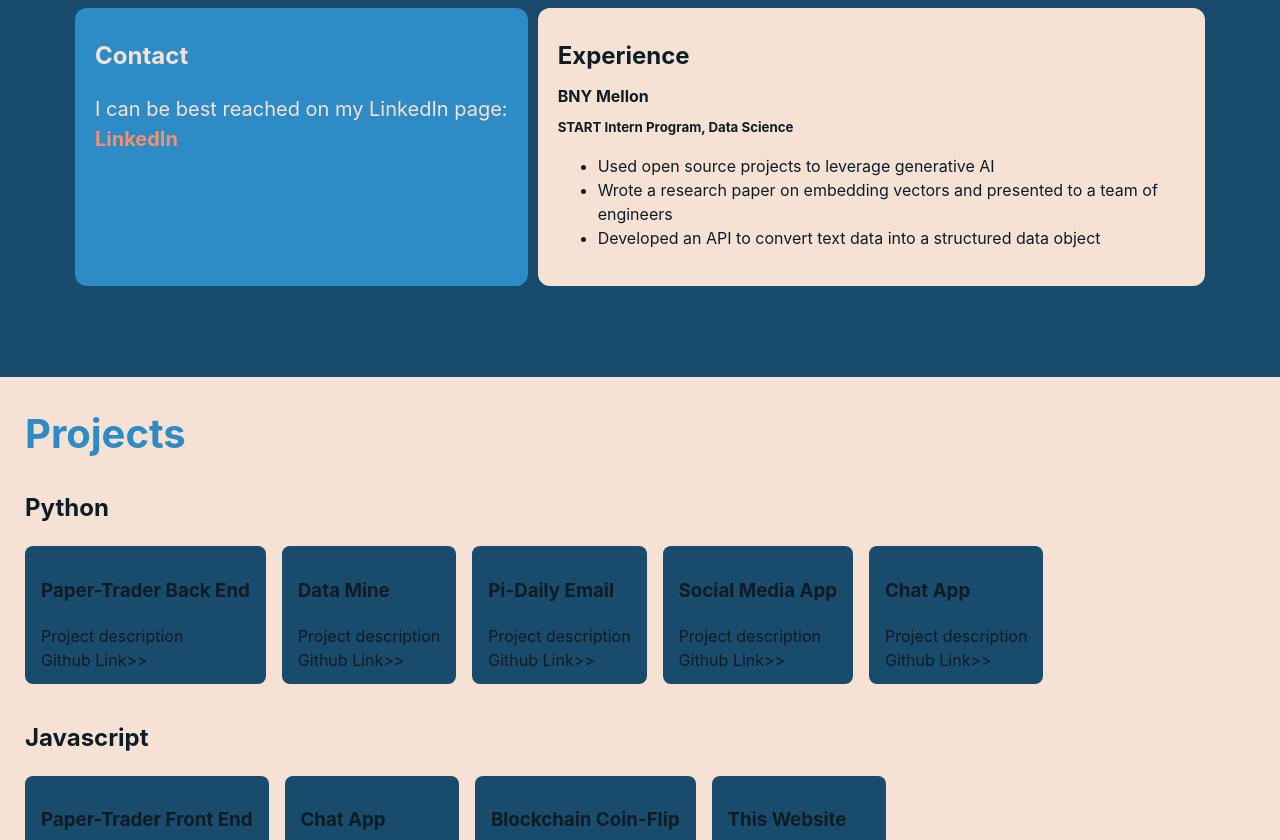
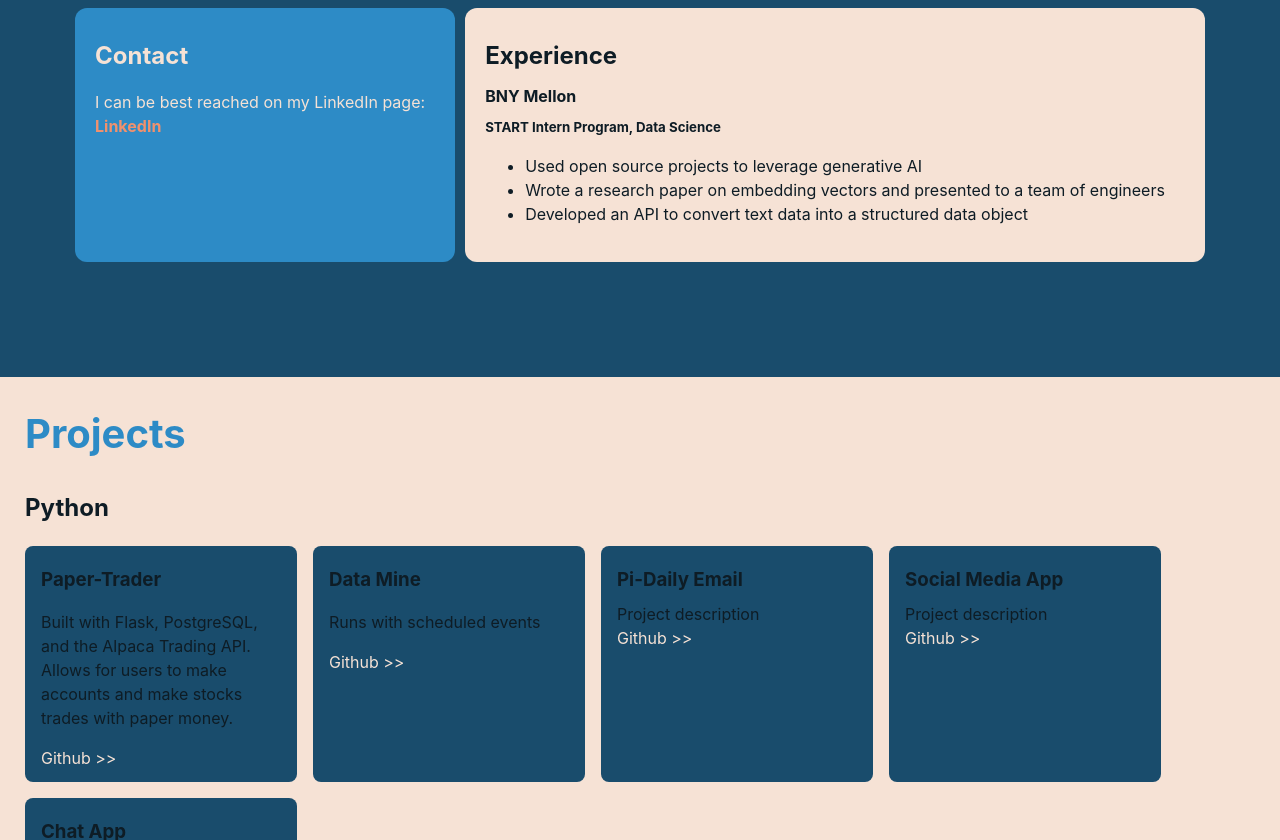
Before and after one commit to rdawson46/vue-portfolio, a Vue app: page / in a window 1280 px wide. Shown: the part 1960-2800 px from the top of the page. Built offline with nearby package versions, Linux system fonts and the light colour scheme.

Commit message:
added styling to sections

```diff
--- a/src/components/About.vue
+++ b/src/components/About.vue
@@ -28,7 +28,6 @@
 
 p{
     text-indent: 2rem;
-    font-size: 1.25rem;
 }
 
 h1{
--- a/src/components/Navbar.vue
+++ b/src/components/Navbar.vue
@@ -7,7 +7,7 @@ onMounted(()=>{
 
         const nav = document.getElementById('navbar');
 
-        if(height >= 15){
+        if(height >= 5){
             nav.classList.add('filledNav');
         } else{
             nav.classList.remove('filledNav')
@@ -54,7 +54,7 @@ nav{
     height: 4.25rem;
     /* line-height: calc(75px/2); */
     line-height: calc(4.25rem/2);
-    transition: all 450ms ease-in;
+    transition: all 250ms ease-in;
 }
 
 .filledNav{
@@ -108,7 +108,7 @@ nav svg:hover, i:hover{
 nav ul{
     float: right;
     /* margin-right: 30px; */
-    /* margin: 1rem 1.5rem 1rem 0; */
+    margin: 1rem 1.5rem 1rem 0;
     list-style: none;
 }
 
--- a/src/components/Projects.vue
+++ b/src/components/Projects.vue
@@ -1,29 +1,34 @@
-<script setup></script>
+<script setup>
+import { ref } from 'vue';
+
+
+const index = ref(0);
+
+</script>
 
 <template>
     <div class="section">
         <h1>Projects</h1>
 
-        <div class="language">
+        <div class="language" v-if='index == 0'>
             <h2>Python</h2>
-            <div class="project-container">
-                <div class="project">
-                    <h3>Paper-Trader Back End</h3>
+            <div class="project-container" >
+                <div class="project" >
+                    <h3>Paper-Trader</h3>
 
-                    Project description
+                    <p>
+                        Built with Flask, PostgreSQL, and the Alpaca Trading API.
+                        Allows for users to make accounts and make stocks trades with paper money.
+                    </p>
 
-                    <br>
-
-                    <a href="">Github Link>></a>
+                    <a href="">Github >></a>
                 </div>
                 <div class="project">
                     <h3>Data Mine</h3>
 
-                    Project description
+                    <p>Runs with scheduled events</p>
 
-                    <br>
-
-                    <a href="">Github Link>></a>
+                    <a href="">Github >></a>
                 </div>
                 <div class="project">
                     <h3>Pi-Daily Email</h3>
@@ -32,7 +37,7 @@
 
                     <br>
 
-                    <a href="">Github Link>></a>
+                    <a href="">Github >></a>
                 </div>
                 <div class="project">
                     <h3>Social Media App</h3>
@@ -41,7 +46,7 @@
 
                     <br>
 
-                    <a href="">Github Link>></a>
+                    <a href="">Github >></a>
                 </div>
                 <div class="project">
                     <h3>Chat App</h3>
@@ -50,12 +55,12 @@
 
                     <br>
 
-                    <a href="">Github Link>></a>
+                    <a href="">Github >></a>
                 </div>
             </div>
         </div>
 
-        <div class="language">
+        <div class="language" v-if='index == 1'>
             <h2>Javascript</h2>
             <div class="project-container">
                 <div class="project">
@@ -65,7 +70,7 @@
 
                     <br>
 
-                    <a href="">Github Link>></a>
+                    <a href="">Github >></a>
                 </div>
                 <div class="project">
                     <h3>Chat App</h3>
@@ -74,7 +79,7 @@
 
                     <br>
 
-                    <a href="">Github Link>></a>
+                    <a href="">Github >></a>
                 </div>
                 <div class="project">
                     <h3>Blockchain Coin-Flip</h3>
@@ -83,7 +88,7 @@
 
                     <br>
 
-                    <a href="">Github Link>></a>
+                    <a href="">Github >></a>
                 </div>
                 <div class="project">
                     <h3>This Website</h3>
@@ -92,31 +97,30 @@
 
                     <br>
 
-                    <a href="">Github Link>></a>
+                    <a href="">Github >></a>
                 </div>
             </div>
         </div>
 
-        <div class="language">
+        <div class="language" v-if='index == 2'>
             <h2>Other</h2>
             <div class="project-container">
                 <div class="project">
                     <h3>Course Scheduler</h3>
 
-                    Project description
-
+                    Made with Java and SQL.
                     <br>
 
-                    <a href="">Github Link>></a>
+                    <a href="">Github >></a>
                 </div>
                 <div class="project">
                     <h3>Language Learning</h3>
 
-                    Project description
+                    <p>Currently leanring Rust.</p>
 
                     <br>
 
-                    <a href="">Github Link>></a>
+                    <a href="">Github >></a>
                 </div>
             </div>
         </div>
@@ -150,7 +154,32 @@ h1 {
     transition: all 350ms;
 }
 
-@media only screen and (max-width: 690px) {
+.project h3{
+    margin: 0.5rem 0;
+}
+
+
+@media only screen and (min-width: 650px) {
+    .project{
+        width: 15rem;
+    }
+
+    .project-container:hover .project:hover{
+        filter: brightness(100%) grayscale(0);
+        background-color: var(--secondary);
+        box-shadow: 0 0 0 0;
+        scale: 115%;
+        z-index: 10;
+    }
+
+    /* .project-container:hover .project{ */
+        /* filter: brightness(45%) grayscale(100%); */
+        /* box-shadow: 0 0 4px 1px #888888;  */
+        /* scale: 90%;  */
+    /* } */
+}
+
+@media only screen and (max-width: 300px) {
     .project-container{
         flex-direction: column;
     }
@@ -165,7 +194,7 @@ a {
     background-image: linear-gradient(to right,
             var(--accent),
             var(--accent) 50%,
-            var(--text) 50%);
+            var(--background) 50%);
     background-size: 200% 100%;
     background-position: -100%;
     display: inline-block;
@@ -208,15 +237,6 @@ a:hover:before {
                 var(--secondary) 50%);
     }
 }
-.project-container:hover .project:hover{
-    filter: brightness(100%) grayscale(0);
-    background-color: var(--secondary);
-    box-shadow: 0 0 0 0;
-}
 
-.project-container:hover .project{
-    filter: brightness(45%) grayscale(100%);
-    /* box-shadow: 0 0 8px 2px #888888; */
-}
 
 </style>
--- a/src/style.css
+++ b/src/style.css
@@ -7,9 +7,9 @@
   --text: #F6E2D5;
   --background: #0e1c25;
   --primary: #194c6c;
-  /* --secondary: #211007; */
   /* --secondary: #311e11; */
-  --secondary: #3d1800;
+  /* --secondary: #3d1800; */
+  --secondary: #c65e38;
   --accent: #a2ceea;
 
   color-scheme: light dark;
@@ -47,9 +47,6 @@ body {
   /* text-align: center; */
 }
 
-p{
-  font-size: 1.25rem;
-}
 
 h1{
   font-size: 2.5rem;
```
